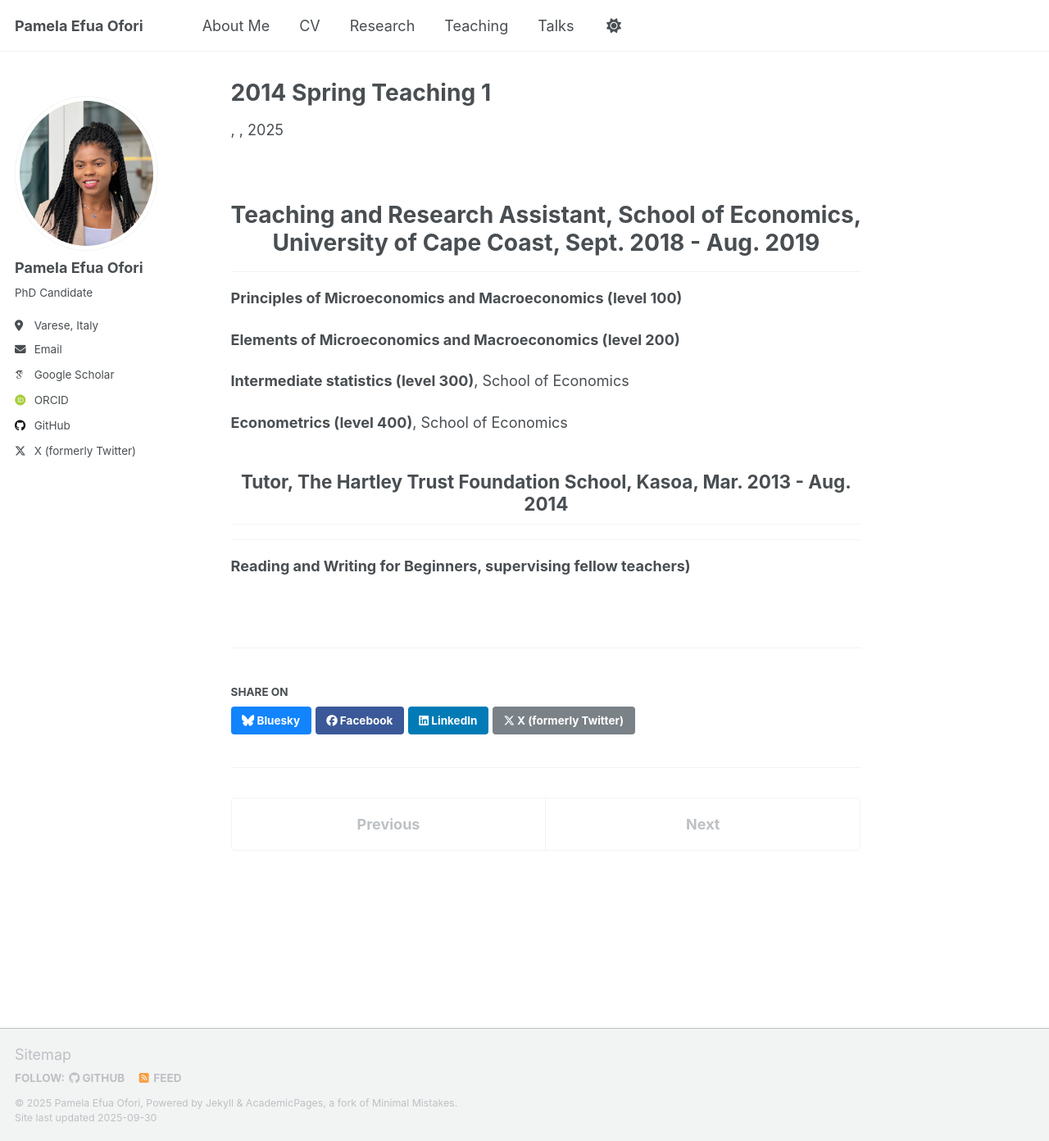
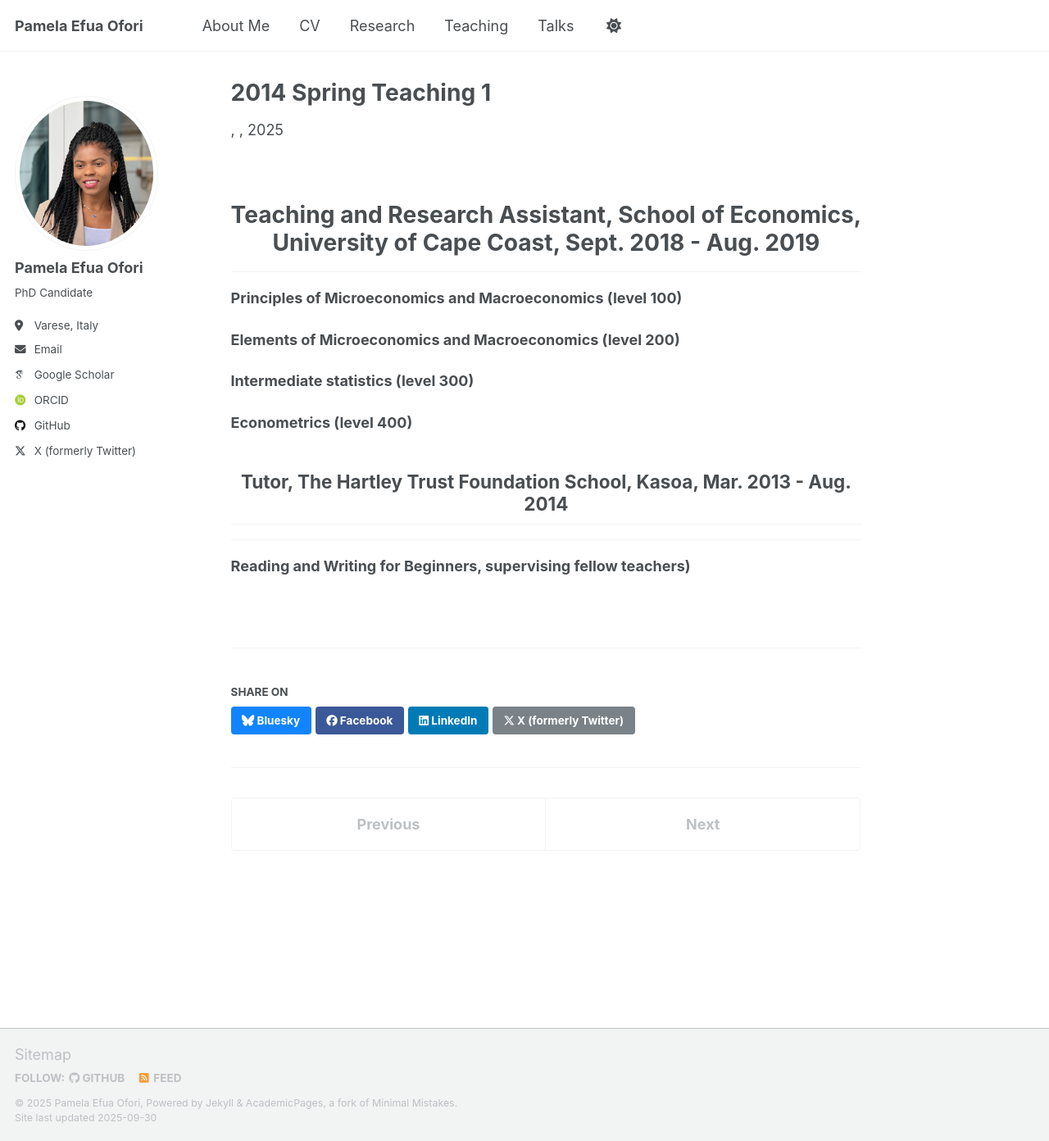
Before and after one commit to PEOFORI/peofori.github.io, a Jekyll site: the page built from _teaching/2014-spring-teaching-1.md, in a window 1280 px wide and 1392 px high. Shown: the whole window at 82% size. Built offline with Jekyll 4.4.1, drawn with Linux system fonts in a browser that asks for light colours; some web fonts are replaced; a script that is not in the unit is left out.

Commit message:
Update 2014-spring-teaching-1.md

```diff
--- a/_teaching/2014-spring-teaching-1.md
+++ b/_teaching/2014-spring-teaching-1.md
@@ -19,9 +19,9 @@ height="0" width="0" style="display:none;visibility:hidden"></iframe></noscript>
 
 **Elements of Microeconomics and Macroeconomics (level 200)**  <br/>
 
-**Intermediate statistics (level 300)**, School of Economics  <br/>
+**Intermediate statistics (level 300)** <br/>
 
-**Econometrics (level 400)**, School of Economics <br/>
+**Econometrics (level 400)** <br/>
 
 
 ## <center> Tutor, The Hartley Trust Foundation School, Kasoa, Mar. 2013 - Aug. 2014 </center>
```
